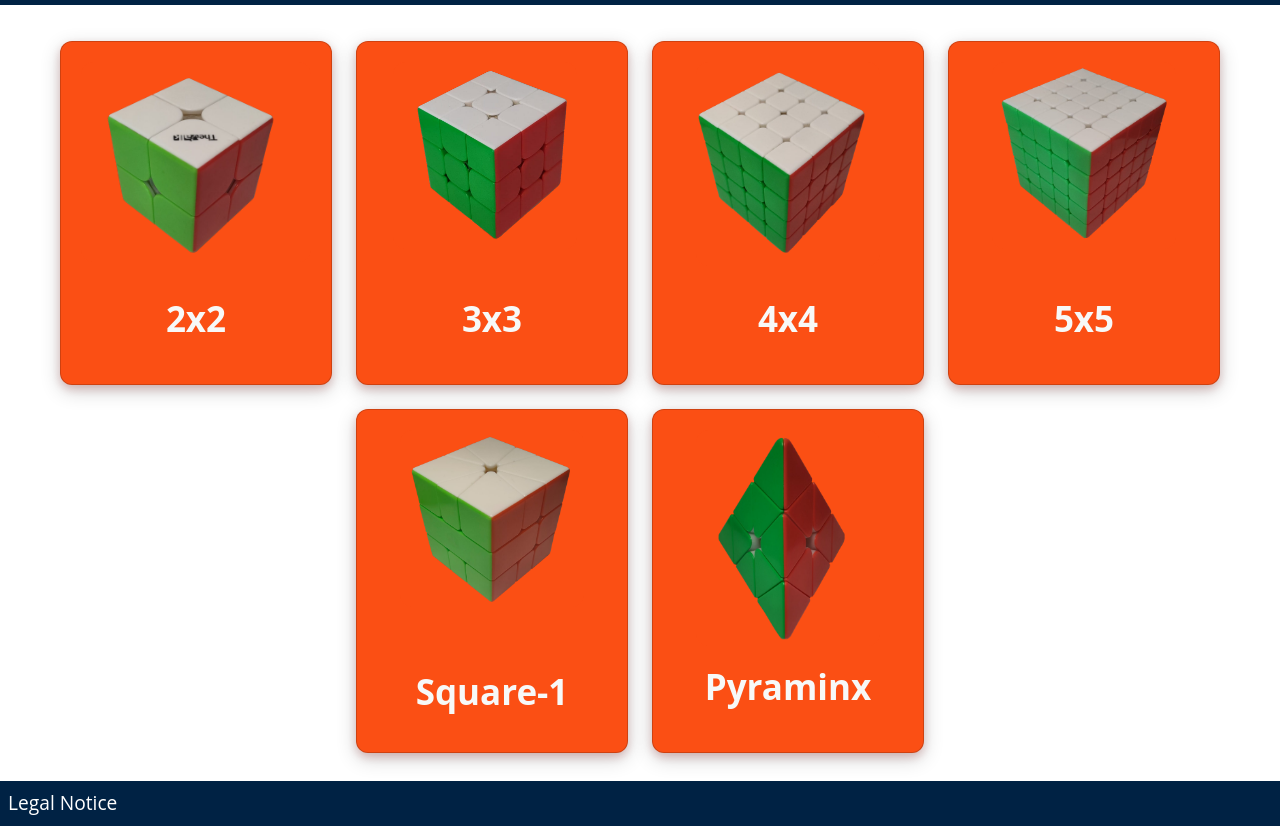
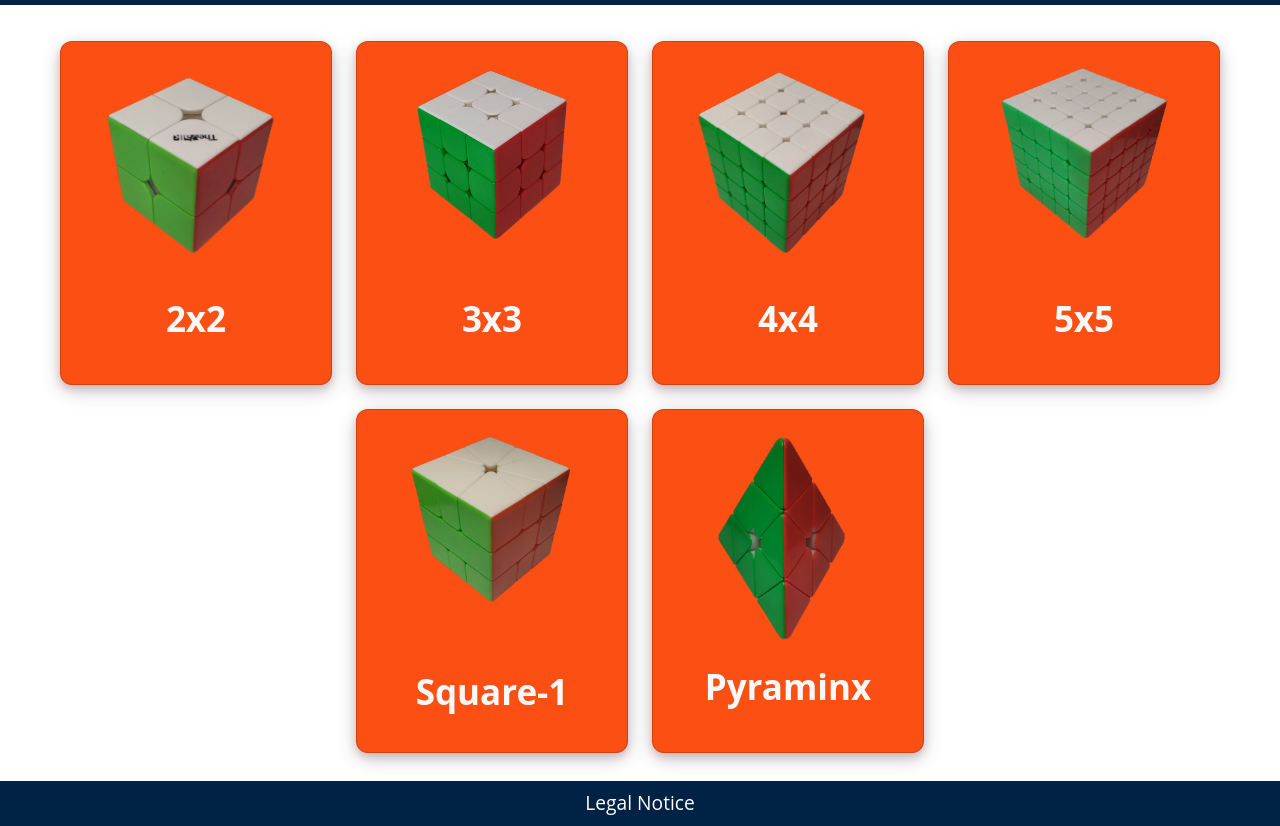
Before and after one commit to jkwatercube/cubing-main, a plain HTML site: page index.html in a window 1280 px wide. Shown: the part 81-907 px from the top of the page. Drawn offline with Linux system fonts and the light colour scheme.

Commit message:
legal notice changes

```diff
--- a/css/custom.css
+++ b/css/custom.css
@@ -64,7 +64,7 @@
     .legal_notice {
         background-color: #002244;
         color:#FFFF;
-        align-items: baseline;
+        align-items: center;
         text-decoration: none;
         font-size: 1.2rem;
 
--- a/css/index.css
+++ b/css/index.css
@@ -85,7 +85,7 @@
     .legal_notice {
         background-color: #002244;
         color:#FFFF;
-        align-items: baseline;
+        align-items: center;
         text-decoration: none;
         font-size: 1.2rem;
 
--- a/index.html
+++ b/index.html
@@ -121,8 +121,8 @@
                 </div>
             </div>
         </div>
-        <div class="legal_notice p-2 mt-3">
-            <a href="legalNotice.html" class="center">Legal Notice</a>
+        <div class="legal_notice p-2 mt-3 text-center">
+          <a href="legalNotice.html"> Legal Notice</a>
         </div>
       </body>
     </html>
```
Also changed, not shown: 2x2_tutorial.html (+2 -4 lines), 3x3_tutorial.html (+2 -4 lines), 4x4_tutorial.html (+2 -4 lines), 5x5_tutorial.html (+1 -3 lines), legalNotice.html (+1 -3 lines), pyraminx_tutorial.html (+1 -3 lines), square-1_tutorial.html (+1 -3 lines).
